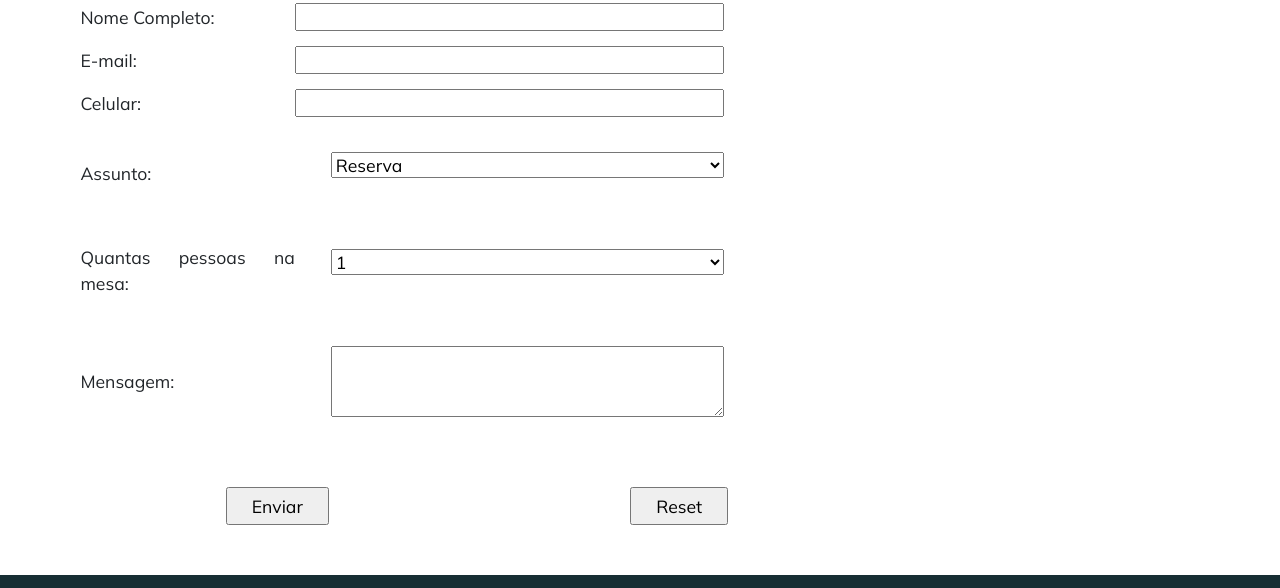
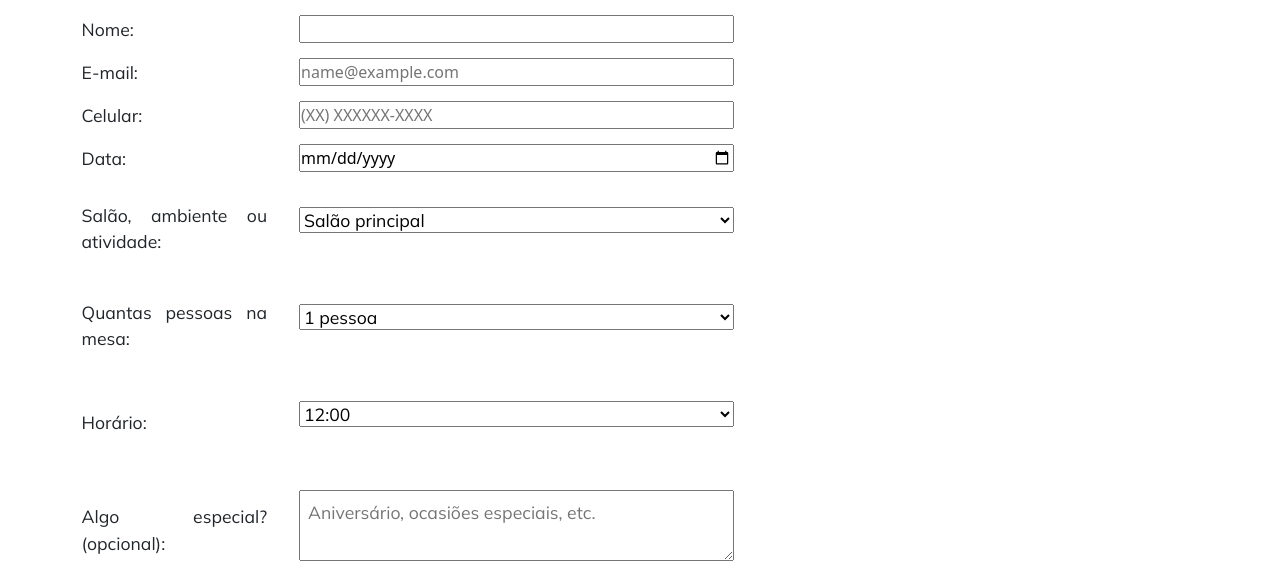
Before and after one commit to crisCintia/site_restaurante, a website: page paginas/contato.html in a window 1280 px wide. Shown: the part 451-1039 px from the top of the page. Drawn offline with nearby package versions, Linux system fonts and the light colour scheme.

Commit message:
alinhamento html contato

```diff
--- a/paginas/contato.html
+++ b/paginas/contato.html
@@ -61,39 +61,54 @@
         <div class="contato">
           <form action="">
             <div class="grade__forms">
-              <p>Nome Completo:</p>
+              <p>Nome:</p>
               <input type="text" name="nome">
             </div>
             <div class="grade__forms">
               <p>E-mail:</p>
-              <input type="text" name="email">
+              <input type="email" name="email" placeholder="name@example.com">
             </div>
             <div class="grade__forms">
               <p>Celular:</p>
-              <input type="text" name="celular">
+              <input type="tel" name="celular" placeholder="(XX) XXXXXX-XXXX">
             </div>
             <div class="grade__forms">
-              <p>Assunto:</p>
+              <p>Data:</p>
+              <input type="date" name="celular" placeholder="XX/XX/XXXX">
+            </div>
+            <div class="grade__forms">
+              <p>Salão, ambiente ou atividade:</p>
               <select name="assunto" class="option__grade">
-                <option value="3">Reserva</option>
-                <option value="2">Agendar uma visita</option>
-                <option value="1">Elogios/Reclamação</option>
+                <option value="3">Salão principal</option>
+                <option value="2">Rooftop</option>
+                <option value="1">Bar</option>
               </select>
             </div>
             <div class="grade__forms">
               <p>Quantas pessoas na mesa:</p>
               <select name="assunto" class="option__grade">
-                <option value="6">1</option>
-                <option value="5">2</option>
-                <option value="4">3</option>
-                <option value="3">4</option>
-                <option value="2">5</option>
-                <option value="1">6</option>
+                <option value="6">1 pessoa</option>
+                <option value="5">2 pessoas</option>
+                <option value="4">3 pessoas</option>
+                <option value="3">4 pessoas</option>
+                <option value="2">5 pessoas</option>
+                <option value="1">Reserva em grupo</option>
               </select>
             </div>
             <div class="grade__forms">
-              <p>Mensagem:</p>
-              <textarea name="story" row="4" cols="50"></textarea>
+              <p>Horário:</p>
+              <select name="assunto" class="option__grade">
+                <option value="6">12:00</option>
+                <option value="5">13:00</option>
+                <option value="4">14:00</option>
+                <option value="3">18:30</option>
+                <option value="2">19:30</option>
+                <option value="1">20:30</option>
+              </select>
+            </div>
+            <div class="grade__forms">
+              <p>Algo especial? (opcional):</p>
+              <textarea name="story" row="4" cols="50" placeholder="Aniversário, ocasiões especiais, etc."></textarea>
             </div>
             <div class="grade__input">
               <input type="submit" value="Enviar" class="bottom">
--- a/styles/scss/contato.scss
+++ b/styles/scss/contato.scss
@@ -76,7 +76,7 @@
     background-color: $white;
     .contatoReservas {
         h2 {
-            margin: 20px 0px 16px 40px;
+            margin: 32px 0px 16px 40px;
         }
         .contato {
             display: flex;
@@ -92,6 +92,7 @@
                 margin: 15px auto;
                 p {
                     margin: 0;
+                    margin-right: 32px;
                 }
                 textarea {
                     display: flex;
@@ -99,14 +100,14 @@
                     font-family: $paragraph-font;
                     font-size: $paragraph-size;
                     padding: 8px;
-                    margin: 20px 0px 20px 36px;
+                    margin: 12px 0px 20px;
                 }
                 .option__grade {
                     display: flex;
                     flex-direction: row;
                     font-family: $paragraph-font;
                     font-size: $paragraph-size;
-                    margin: 20px 0px 36px 36px;
+                    margin: 20px 0px 36px;
                 }
             }
             .grade__input {
@@ -114,9 +115,11 @@
                 font-size: $paragraph-size;
                 display: flex;
                 align-items: flex-end;
-                justify-content: space-around;
+                justify-content: space-evenly;
                 width: 100%;
-                margin: 50px 75px;
+                margin-bottom: 50px;
+                margin-left: 94px;
+
                 .bottom{
                     padding: 4px 24px 4px 24px;
                 }
```
Also changed, not shown: styles/global.css.
